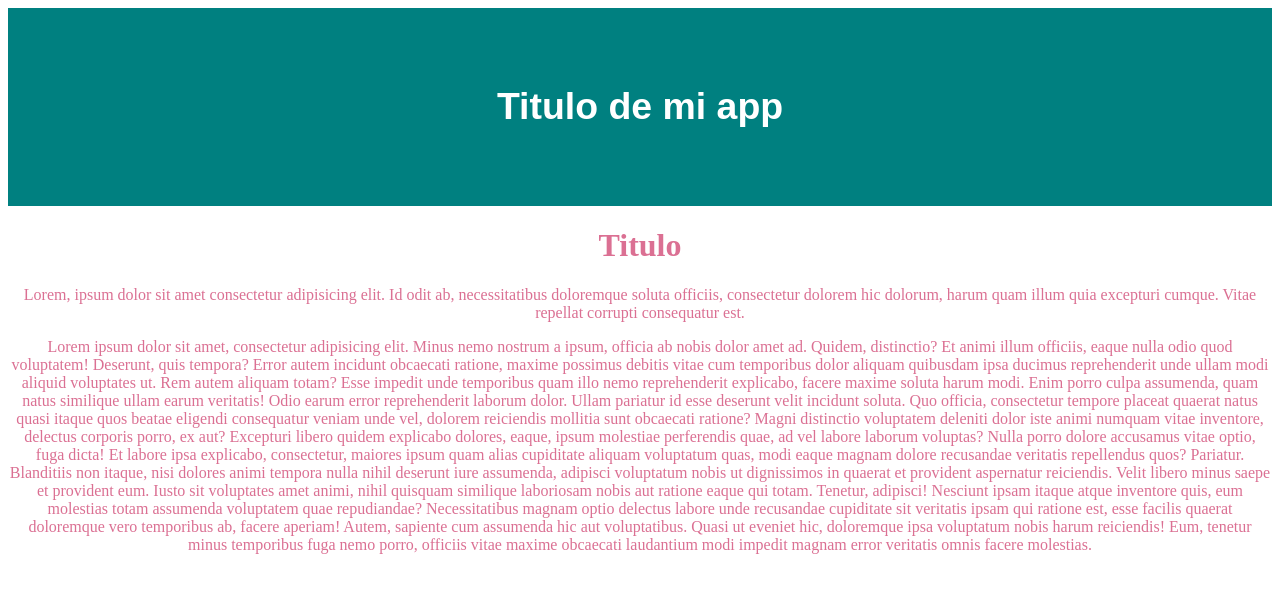
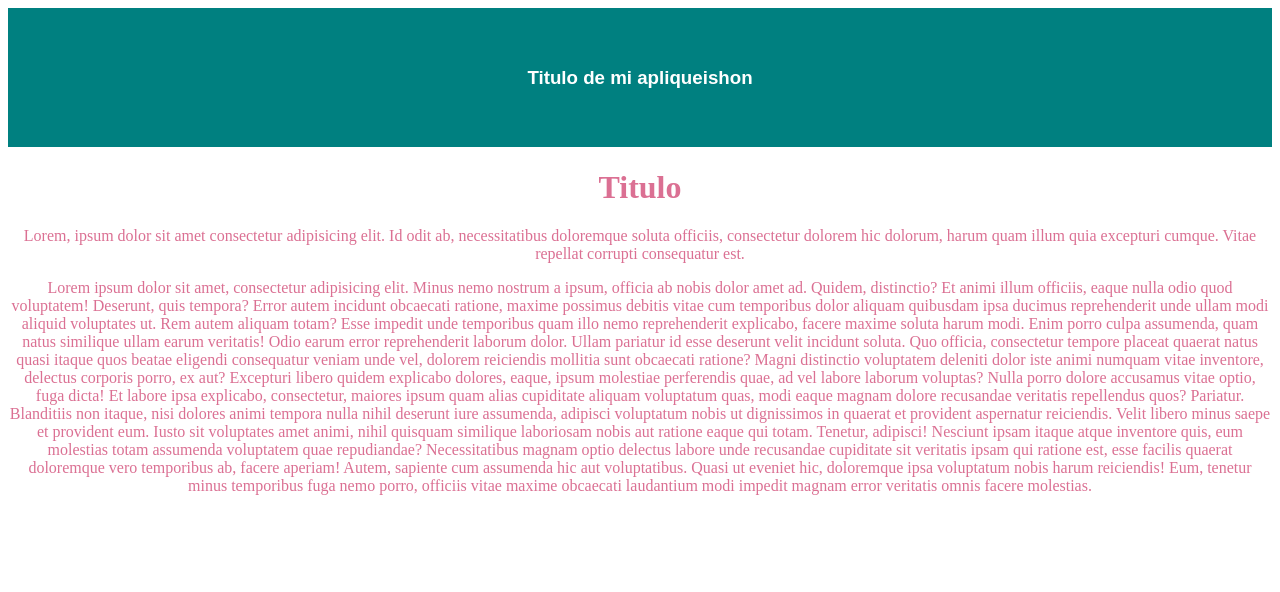
Before and after one commit to jorgegarba/prueba1, a plain HTML site: page index.html in a window 1280 px wide. Drawn offline with Linux system fonts and the light colour scheme.

Commit message:
Actualizando el tituilo y el tamaño de fuente en cabecera

```diff
--- a/css/estilos.css
+++ b/css/estilos.css
@@ -8,5 +8,5 @@ body {
     color: white;
     background-color: teal;
     padding: 40px;
-    font-size: 2rem;
+    font-size: 1rem;
 }
--- a/index.html
+++ b/index.html
@@ -10,7 +10,7 @@
 
 <body>
     <div id="cabecera" class="cabecera">
-        <h3>Titulo de mi app</h3>
+        <h3>Titulo de mi apliqueishon</h3>
     </div>
     <h1>Titulo</h1>
     <p>
```
